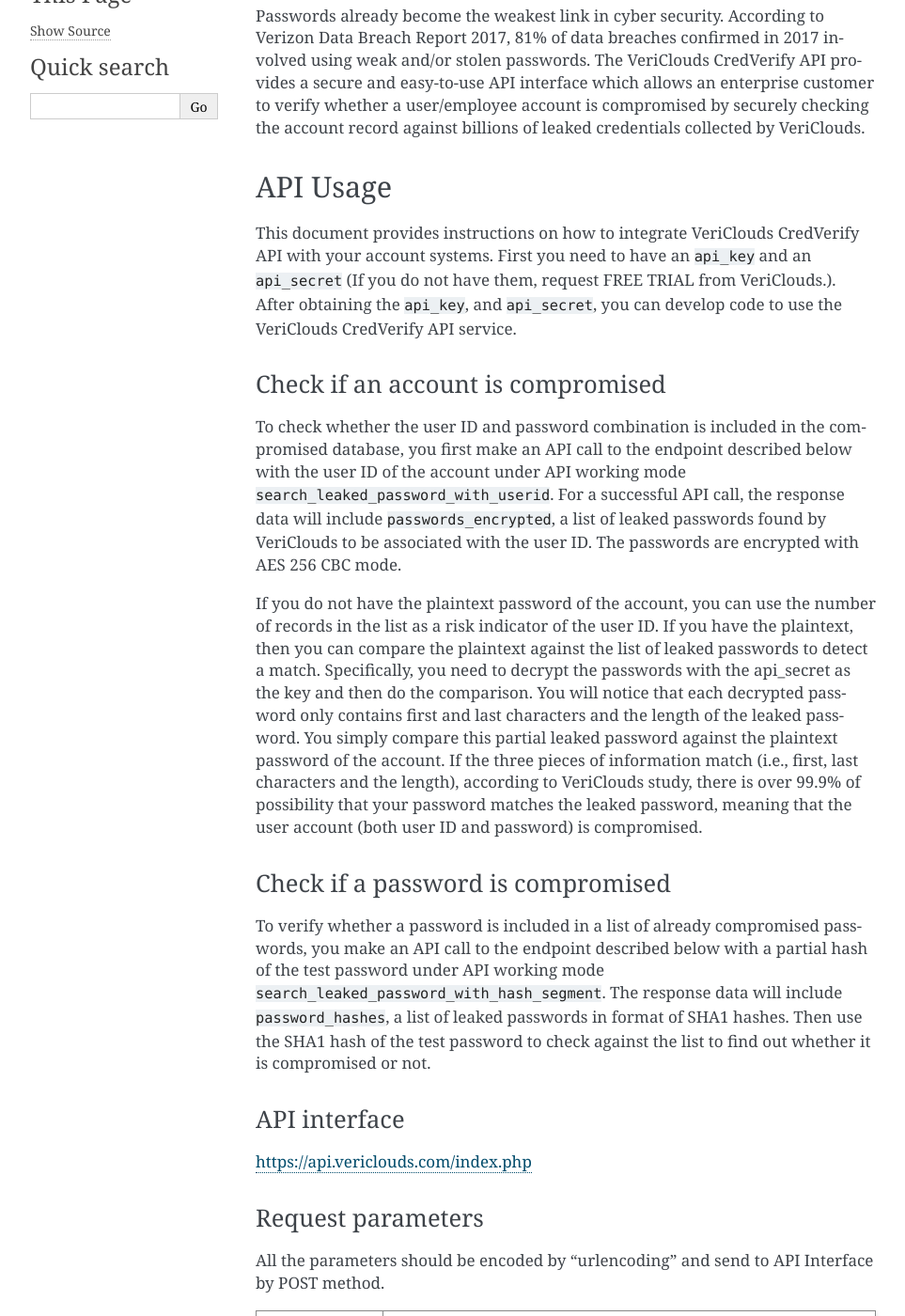
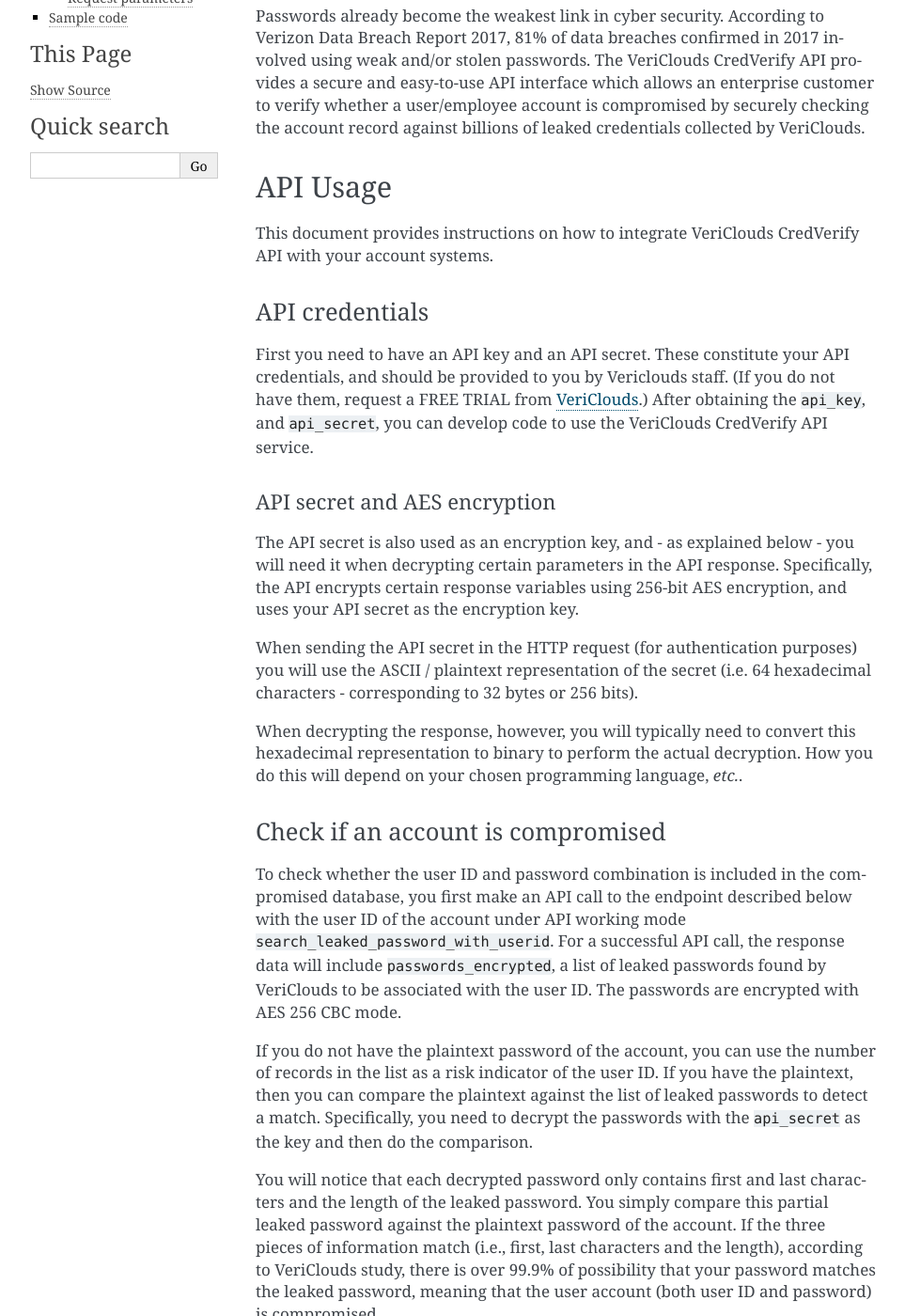
Before and after one commit to appbugs/VeriClouds-docs, a Sphinx documentation site: the page built from docs/index.md, in a window 1280 px wide and 1400 px high, scrolled down 359 px. Shown: the whole window at 94% size, without its empty margins (148-1111 px from the left). Built offline with Sphinx 7.4.7, drawn with Linux system fonts in a browser that asks for light colours; some of the changed text lies outside the part shown.

Commit message:
Update documentation

```diff
--- a/docs/index.md
+++ b/docs/index.md
@@ -17,28 +17,44 @@
 ## API Usage
 
 This document provides instructions on how to integrate VeriClouds CredVerify API with your account systems.
-First you need to have an `api_key` and an `api_secret` (If you do not have them, request FREE TRIAL from VeriClouds.).
+
+### API credentials
+
+First you need to have an API key and an API secret.
+These constitute your API credentials, and should be provided to you by Vericlouds staff.
+(If you do not have them, request a FREE TRIAL from [VeriClouds](https://www.vericlouds.com/).)
 After obtaining the `api_key`, and `api_secret`, you can develop code to use the VeriClouds CredVerify API service.
 
+#### API secret and AES encryption
 
-#### Check if an account is compromised
+The API secret is also used as an encryption key, and - as explained below - you will need it when decrypting certain parameters in the API response. Specifically, the API encrypts certain response variables using 256-bit AES encryption, and uses your API secret as the encryption key.
+
+When sending the API secret in the HTTP request (for authentication purposes) you will use the ASCII / plaintext representation of the secret (i.e. 64 hexadecimal characters - corresponding to 32 bytes or 256 bits).
+
+When decrypting the response, however, you will typically need to convert this hexadecimal representation to binary to perform the actual decryption. How you do this will depend on your chosen programming language, _etc._.
+
+### Check if an account is compromised
 
 To check whether the user ID and password combination is included in the compromised database, you first make an API call to the endpoint described below with the user ID of the account under API working mode `search_leaked_password_with_userid`.
 For a successful API call, the response data will include `passwords_encrypted`, a list of leaked passwords found by VeriClouds to be associated with the user ID.
 The passwords are encrypted with AES 256 CBC mode.
 
 If you do not have the plaintext password of the account, you can use the number of records in the list as a risk indicator of the user ID.
-If you have the plaintext, then you can compare the plaintext against the list of leaked passwords to detect a match. Specifically, you need to decrypt the passwords with the api_secret as the key and then do the comparison. You will notice that each decrypted password only contains first and last characters and the length of the leaked password. You simply compare this partial leaked password against the plaintext password of the account. If the three pieces of information match (i.e., first, last characters and the length), according to VeriClouds study, there is over 99.9% of possibility that your password matches the leaked password, meaning that the user account (both user ID and password) is compromised.
+If you have the plaintext, then you can compare the plaintext against the list of leaked passwords to detect a match.
+Specifically, you need to decrypt the passwords with the `api_secret` as the key and then do the comparison.
 
-#### Check if a password is compromised
+You will notice that each decrypted password only contains first and last characters and the length of the leaked password. You simply compare this partial leaked password against the plaintext password of the account.
+If the three pieces of information match (i.e., first, last characters and the length), according to VeriClouds study, there is over 99.9% of possibility that your password matches the leaked password, meaning that the user account (both user ID and password) is compromised.
+
+### Check if a password is compromised
 
 To verify whether a password is included in a list of already compromised passwords, you make an API call to the endpoint described below with a partial hash of the test password under API working mode `search_leaked_password_with_hash_segment`. The response data will include `password_hashes`, a list of leaked passwords in format of SHA1 hashes. Then use the SHA1 hash of the test password to check against the list to find out whether it is compromised or not.
 
-#### API interface
+### API interface
 
 [https://api.vericlouds.com/index.php](https://api.vericlouds.com/index.php)
 
-#### Request parameters
+### Request parameters
 
 All the parameters should be encoded by "urlencoding" and send to API Interface by POST method.
 
```
